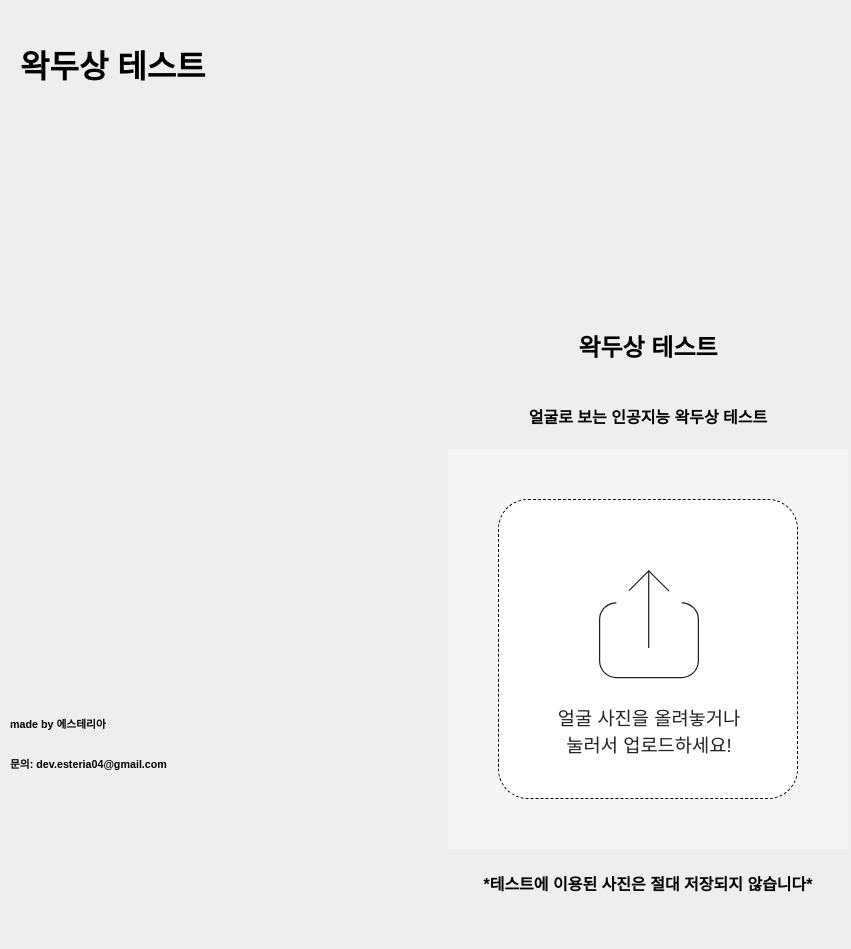
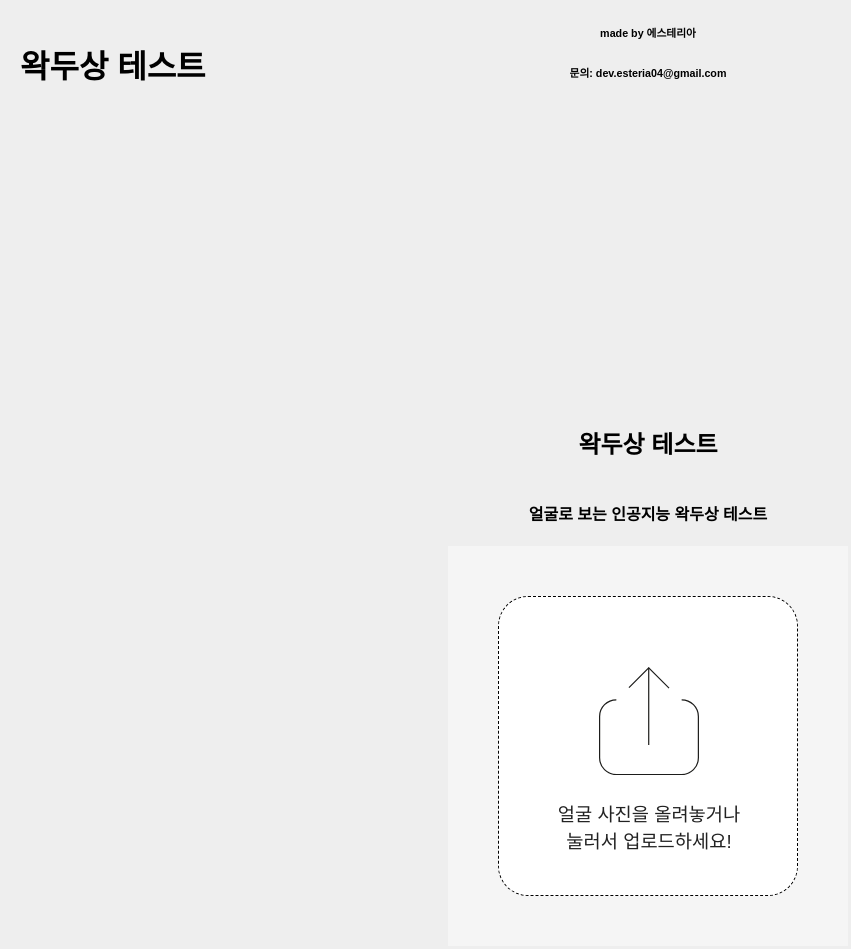
Before and after one commit to Esteria04/wakdoo-resemblance-test, a plain HTML site: page index.html in a window 1280 px wide. Shown: the top 949 px of the page, without its empty margins (0-851 px from the left). Before the commit the page ends 916 px from the top, so only its background shows below. Drawn offline with nearby package versions, Linux system fonts and the light colour scheme.

Commit message:
Add files via upload

```diff
--- a/index.html
+++ b/index.html
@@ -1,14 +1,18 @@
 <!DOCTYPE html>
 <html lang="en">
-<head>
+  <head>
     <meta charset="UTF-8">
     <meta http-equiv="X-UA-Compatible" content="IE=edge">
     <meta name="viewport" content="width=device-width, initial-scale=1.0">
     <title>왁두상 테스트</title>
     <link rel="stylesheet" href="style.css">
     <!-- Go to www.addthis.com/dashboard to customize your tools -->
-</head>
-<body>
+  </head>
+  <body>
+  <header>
+    <h6>made by 에스테리아</h6>
+    <h6>문의: dev.esteria04@gmail.com</h6>
+  </header>
     <h1 style="position:absolute;left:20px;top:20px;">왁두상 테스트</h1>
     <div class="wakdootest">
       <h2>왁두상 테스트</h2>
@@ -35,7 +39,7 @@
           </div>
         </div>
       </div>
-      <h4>*테스트에 이용된 사진은 절대 저장되지 않습니다*</h4>
+      <h4 style="margin-bottom: 500px;">*테스트에 이용된 사진은 절대 저장되지 않습니다*</h4>
     </div>
 
 
@@ -147,10 +151,6 @@
             }
         </script>
     </div>
-    <footer>
-      <h6>made by 에스테리아</h6>
-      <h6>문의: dev.esteria04@gmail.com</h6>
-    </footer>
 </body>
 <!-- Copyright (c) 2022 by Aaron Vanston (https://codepen.io/aaronvanston/pen/yNYOXR)
 
--- a/style.css
+++ b/style.css
@@ -239,7 +239,7 @@ progress::-moz-progress-bar {
 }
 footer {
   position:absolute;
-  bottom: 4px;
+  top: 130%;
   left: 10px;
   text-align: left;
 }
```
